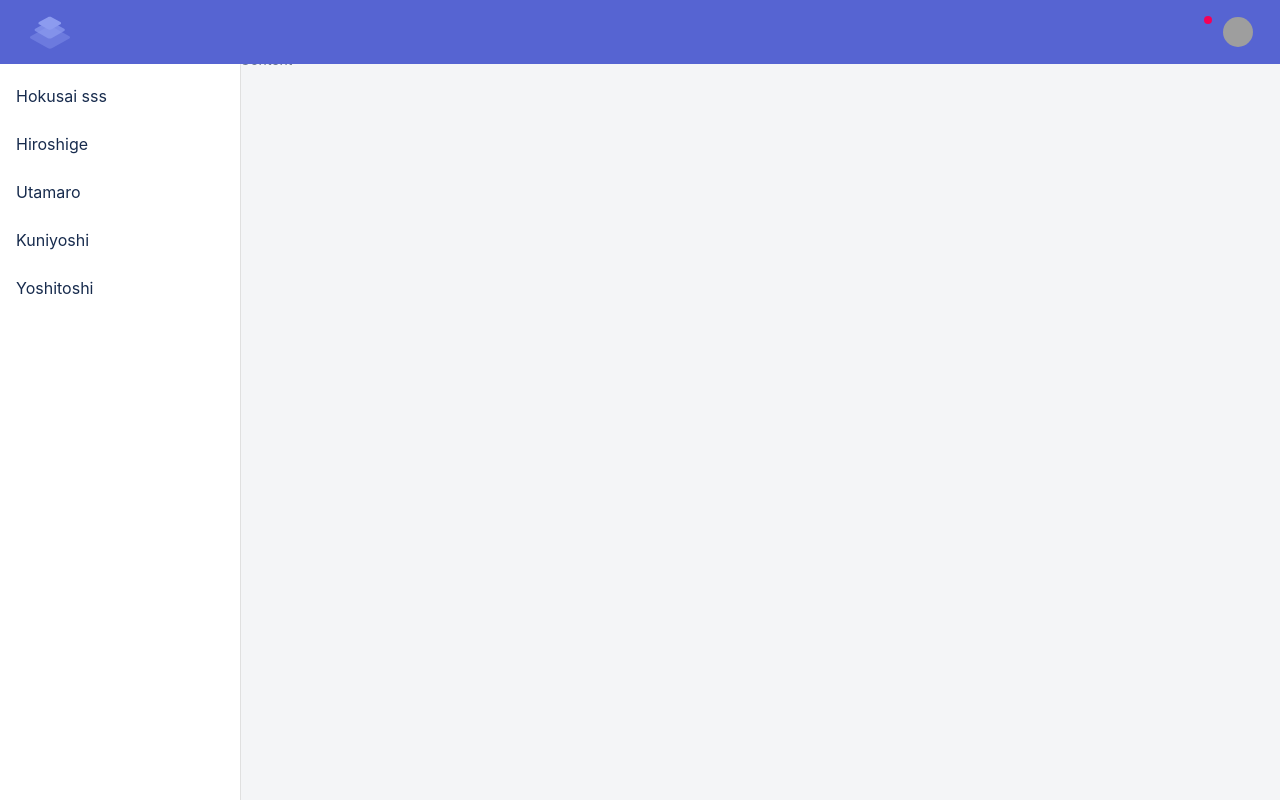
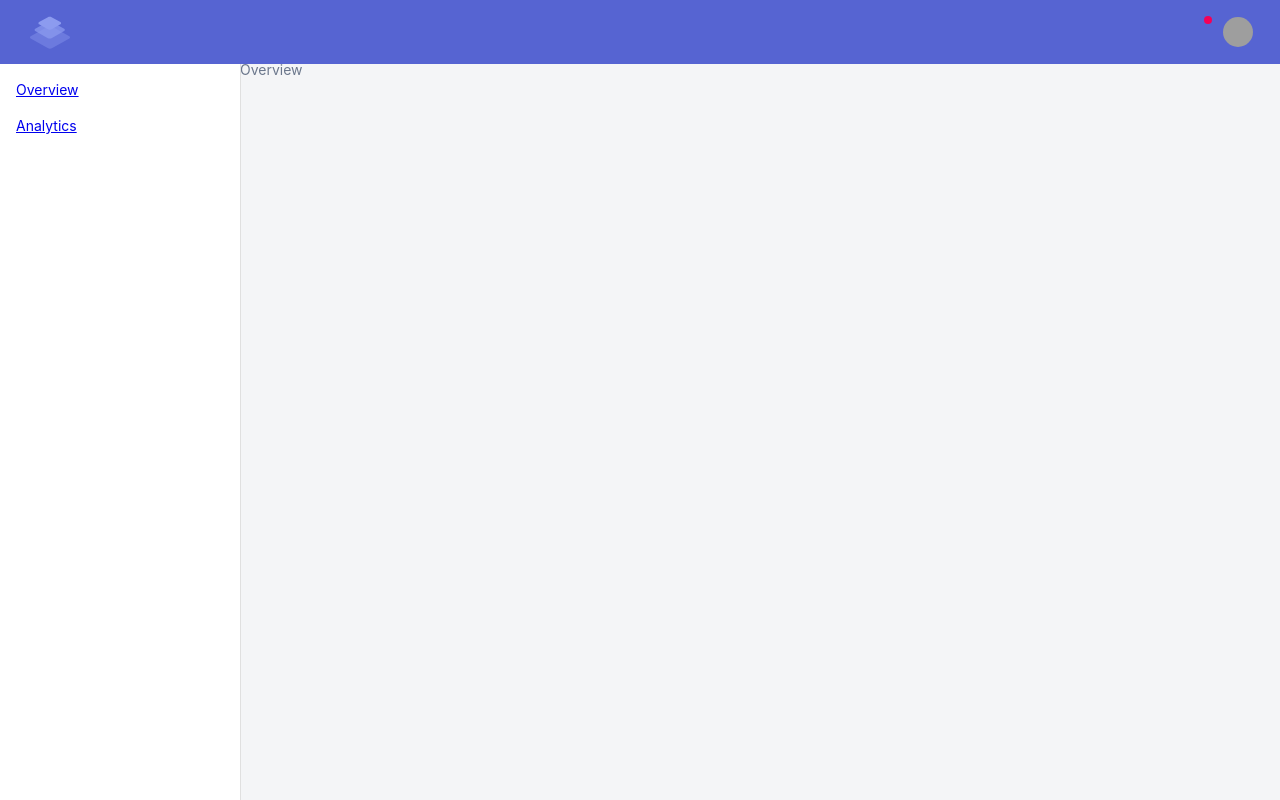
Before and after one commit to vijaykolar/react-material-dashboard, a React (Create React App) app: page / in a window 1280 px wide. Built offline with nearby package versions, Linux system fonts and the light colour scheme; grey boxes are pictures that could not be loaded; some icons are missing.

Commit message:
Fixed components issues

```diff
--- /dev/null
+++ b/src/App/Analytics/pages/Analytics.js
@@ -0,0 +1,17 @@
+import React from "react";
+import styled from "styled-components";
+import { Box } from "@material-ui/core";
+
+const StyledBox = styled(Box)`
+  padding: 48px 0;
+  flex-grow: 1;
+  @media (min-width: 960px) {
+    padding: 60px 0;
+  }
+`;
+
+const Analytics = () => {
+  return <StyledBox>Analytics</StyledBox>;
+};
+
+export default Analytics;
--- a/src/App/App.js
+++ b/src/App/App.js
@@ -1,9 +1,12 @@
 import React from "react";
 import { CssBaseline } from "@material-ui/core";
+import { BrowserRouter as Router, Route, Switch } from "react-router-dom";
 import styled from "styled-components";
 
 import Header from "./Header/Header";
 import SideDrawer from "./SideDrawer/SideDrawer";
+import Overview from "./Overview/pages/Overview";
+import Analytics from "./Analytics/pages/Analytics";
 
 const Main = styled.main`
   display: flex;
@@ -16,6 +19,7 @@ const App = () => {
   }
   return (
     <>
+      <Router>
         <CssBaseline />
         <Header onClick={handleDrawerToggle} />
         <Main>
@@ -23,9 +27,12 @@ const App = () => {
             mobileOpen={mobileOpen}
             handleDrawerToggle={handleDrawerToggle}
           />
-
-        <div style={{ padding: "50px 0px" }}>Content</div>
+          <Switch>
+            <Route exact path={"/"} component={Overview} />
+            <Route exact component={Analytics} path={"/analytics"} />
+          </Switch>
         </Main>
+      </Router>
     </>
   );
 };
--- /dev/null
+++ b/src/App/Overview/pages/Overview.js
@@ -0,0 +1,17 @@
+import React from "react";
+import { Box } from "@material-ui/core";
+import styled from "styled-components";
+
+const StyledBox = styled(Box)`
+  padding: 48px 0;
+  flex-grow: 1;
+  @media (min-width: 960px) {
+    padding: 60px 0;
+  }
+`;
+
+const Overview = () => {
+  return <StyledBox>Overview</StyledBox>;
+};
+
+export default Overview;
--- a/src/App/SideDrawer/SideDrawer.js
+++ b/src/App/SideDrawer/SideDrawer.js
@@ -1,15 +1,8 @@
 import React from "react";
 import PropTypes from "prop-types";
-import {
-  Drawer,
-  Box,
-  Hidden,
-  List,
-  ListItem,
-  ListItemText,
-} from "@material-ui/core";
+import { Drawer, Box, Hidden, List, ListItem } from "@material-ui/core";
 import { useTheme } from "@material-ui/core/styles";
-
+import { Link } from "react-router-dom";
 import styled from "styled-components";
 
 const StyledBox = styled(Box)`
@@ -21,30 +14,25 @@ const StyledBox = styled(Box)`
 `;
 
 const SideDrawerBox = styled(Box)`
-  width: 240px;
-  flex-shrink: 0;
-  height: 100vh;
+  @media (min-width: 960px) {
+    width: 240px;
+    flex-shrink: 0;
+    height: 100vh;
+  }
 `;
 
 function SideDrawer(props) {
-  const dummyCategories = [
-    "Hokusai sss",
-    "Hiroshige",
-    "Utamaro",
-    "Kuniyoshi",
-    "Yoshitoshi",
-  ];
-
   const theme = useTheme();
 
   const drawer = (
     <StyledBox>
       <List>
-        {dummyCategories.map((text) => (
-          <ListItem button key={text}>
-            <ListItemText primary={text} />
-          </ListItem>
-        ))}
+        <ListItem>
+          <Link to="/">Overview</Link>
+        </ListItem>
+        <ListItem>
+          <Link to="/analytics">Analytics</Link>
+        </ListItem>
       </List>
     </StyledBox>
   );
--- a/src/index.js
+++ b/src/index.js
@@ -1,20 +1,16 @@
 import React from "react";
 import ReactDOM from "react-dom";
-import { BrowserRouter as Router, Route, Switch } from "react-router-dom";
-import App from "./App/App";
 import reportWebVitals from "./reportWebVitals";
 import { ThemeProvider } from "@material-ui/core/styles";
+
+import App from "./App/App";
 
 import { theme } from "./theme";
 
 ReactDOM.render(
   <React.StrictMode>
     <ThemeProvider theme={theme}>
-      <Router>
-        <Switch>
-          <Route exact component={App} path={"/"} />
-        </Switch>
-      </Router>
+      <App />
     </ThemeProvider>
   </React.StrictMode>,
   document.getElementById("root")
```
Lines whose indentation alone changed are shown as unchanged.
